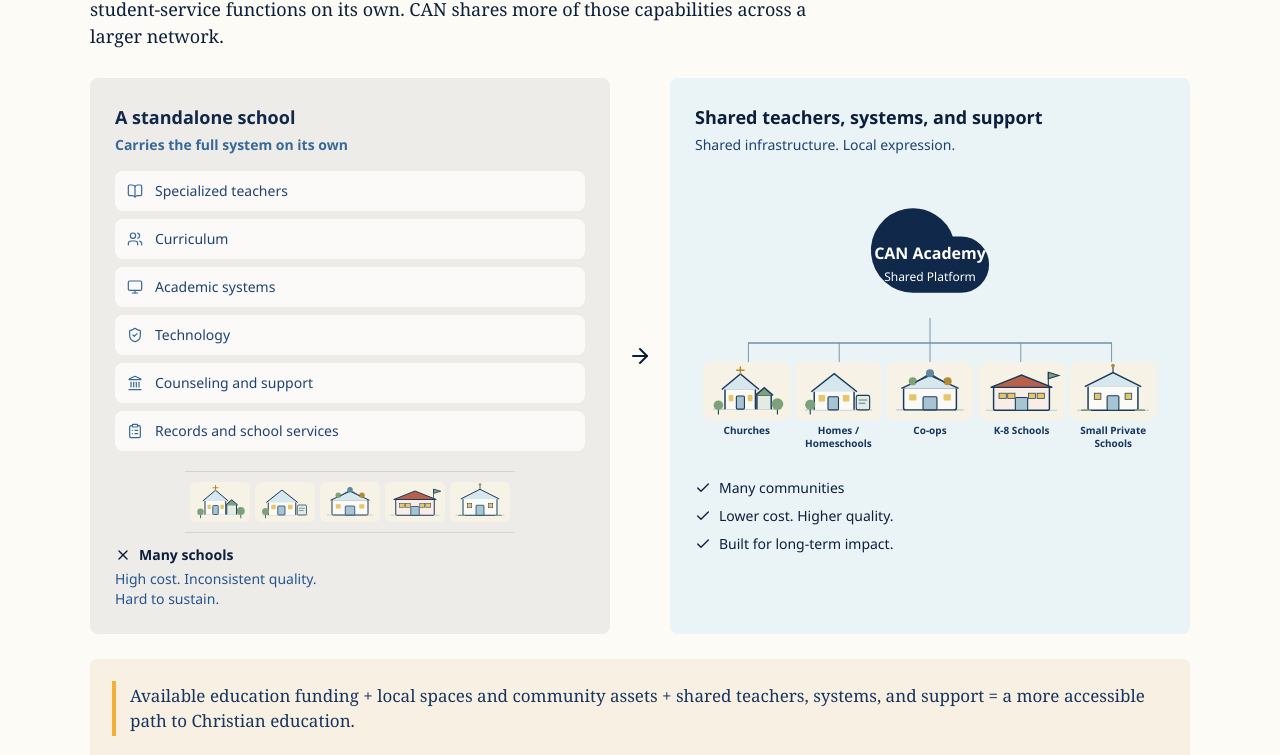
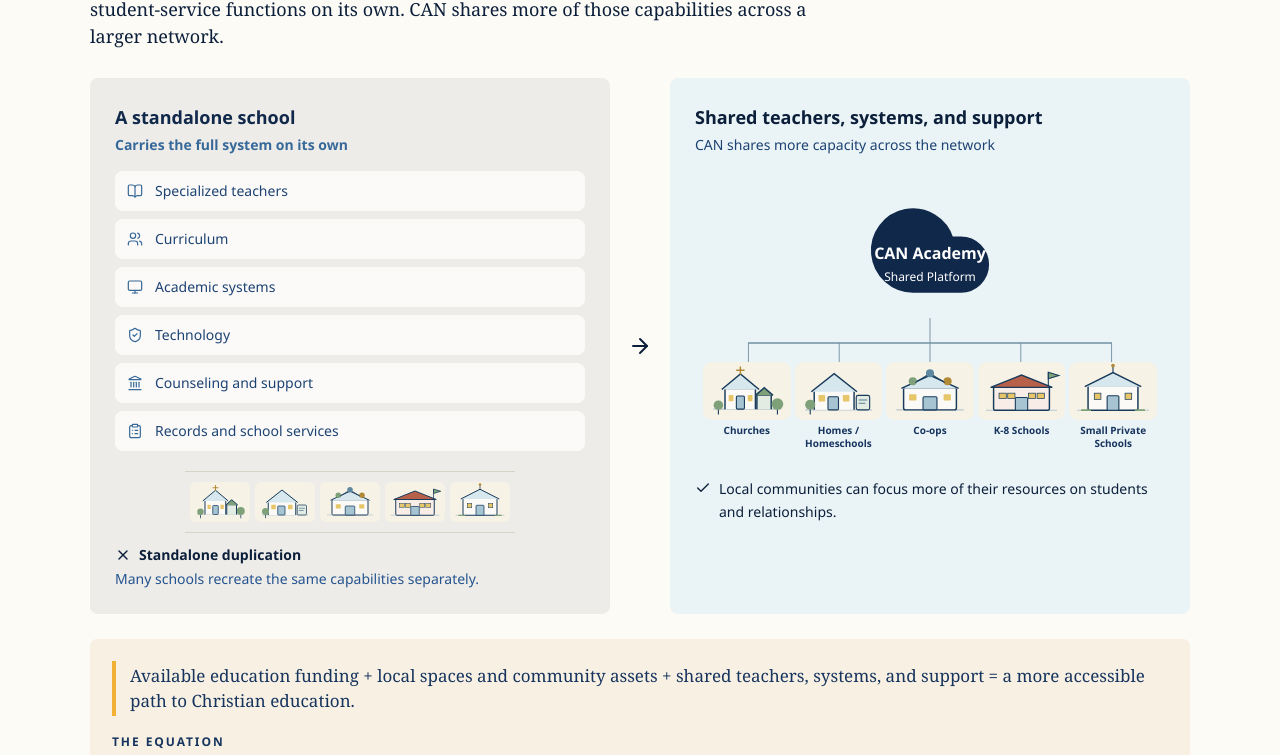
Before and after one commit to bryanhkelly/can-website, a React (Vite) app: page /story/why-it-can-work in a window 1280 px wide. Shown: the part 407-1162 px from the top of the page. Built offline with nearby package versions, Linux system fonts and the light colour scheme.

Commit message:
Use governed Economics copy in comparison

```diff
--- a/src/pages/EconomicsPage.tsx
+++ b/src/pages/EconomicsPage.tsx
@@ -30,15 +30,15 @@
           </ul>
           <div className="mt-5">
             <div className="economics-old-settings"><LocalSettingsDiagram compact /></div>
-            <p className="flex items-center gap-2 text-sm font-bold"><X aria-hidden="true" className="h-4 w-4" /> Many schools</p>
-            <p className="mt-1 text-sm text-navy-600">High cost. Inconsistent quality.<br />Hard to sustain.</p>
+            <p className="flex items-center gap-2 text-sm font-bold"><X aria-hidden="true" className="h-4 w-4" /> Standalone duplication</p>
+            <p className="mt-1 text-sm text-navy-600">{oldWay.outcome}</p>
           </div>
         </div>
 
         <ArrowRight aria-hidden="true" className="economics-arrow" />
         <div className="economics-can">
           <h3 className="text-lg font-bold">{canWay.heading}</h3>
-          <p className="mt-1 text-sm text-navy-700">Shared infrastructure. Local expression.</p>
+          <p className="mt-1 text-sm text-navy-700">{canWay.subheading}</p>
           <div className="mt-4 px-2 py-3">
             <div className="shared-platform">
               <Cloud aria-hidden="true" />
@@ -46,7 +46,7 @@
             </div>
             <LocalSettingsDiagram connected />
           </div>
-          <ul className="mt-3 flex flex-col gap-2 text-sm">{['Many communities', 'Lower cost. Higher quality.', 'Built for long-term impact.'].map(item => <li key={item} className="flex items-center gap-2"><Check aria-hidden="true" className="h-4 w-4 shrink-0" />{item}</li>)}</ul>
+          <p className="mt-3 flex items-start gap-2 text-sm leading-relaxed"><Check aria-hidden="true" className="mt-0.5 h-4 w-4 shrink-0" />{canWay.outcome}</p>
         </div>
       </div>
 
```
